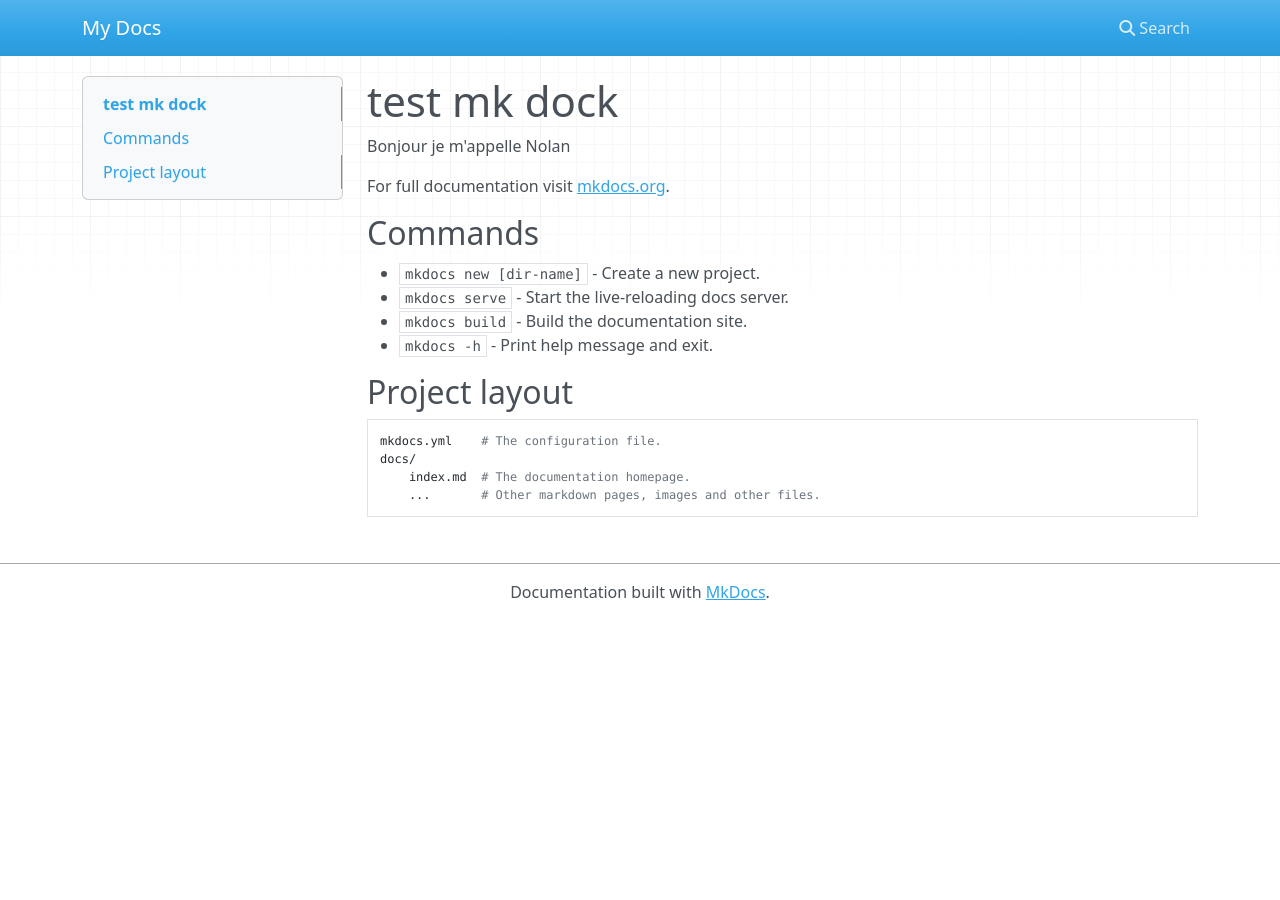
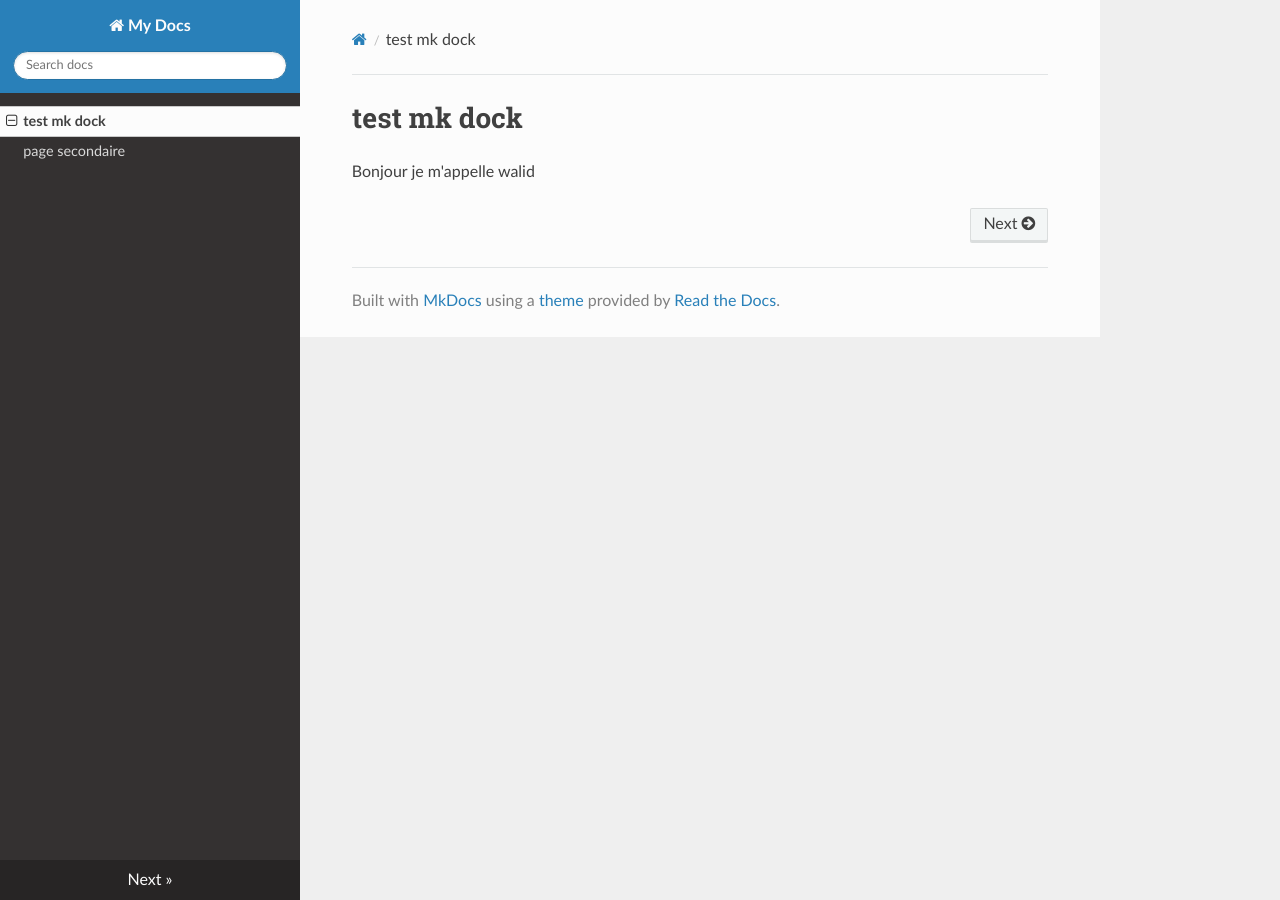
Before and after one commit to nolan198/nolbeg-mkdoc, an MkDocs documentation site: the page built from docs/index.md, in a window 1280 px wide. Built offline with MkDocs 1.6.1, drawn with Linux system fonts in a browser that asks for light colours; nearby versions of some CDN libraries.

Commit message:
ajout de nouvelle page

```diff
--- a/docs/index.md
+++ b/docs/index.md
@@ -1,19 +1,3 @@
 # test mk dock
 
-Bonjour je m'appelle Nolan
-
-For full documentation visit [mkdocs.org](https://www.mkdocs.org).
-
-## Commands
-
-* `mkdocs new [dir-name]` - Create a new project.
-* `mkdocs serve` - Start the live-reloading docs server.
-* `mkdocs build` - Build the documentation site.
-* `mkdocs -h` - Print help message and exit.
-
-## Project layout
-
-    mkdocs.yml    # The configuration file.
-    docs/
-        index.md  # The documentation homepage.
-        ...       # Other markdown pages, images and other files.
+Bonjour je m'appelle walid
--- /dev/null
+++ b/docs/page test.md
@@ -0,0 +1,4 @@
+# page secondaire
+
+
+hzhzbzbzbb
--- a/mkdocs.yml
+++ b/mkdocs.yml
@@ -1 +1,9 @@
 site_name: My Docs
+
+
+theme:
+  name: readthedocs
+  palette:
+    -sheme: slate
+    primary: green
+    accent: blue
```
